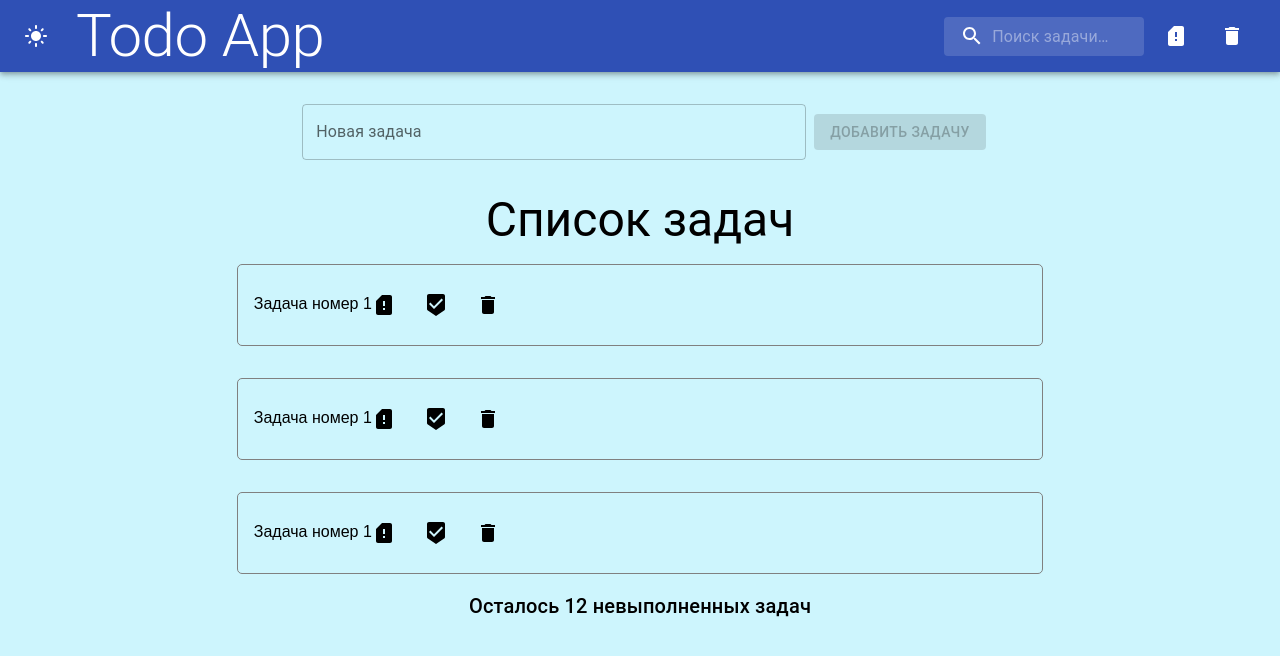
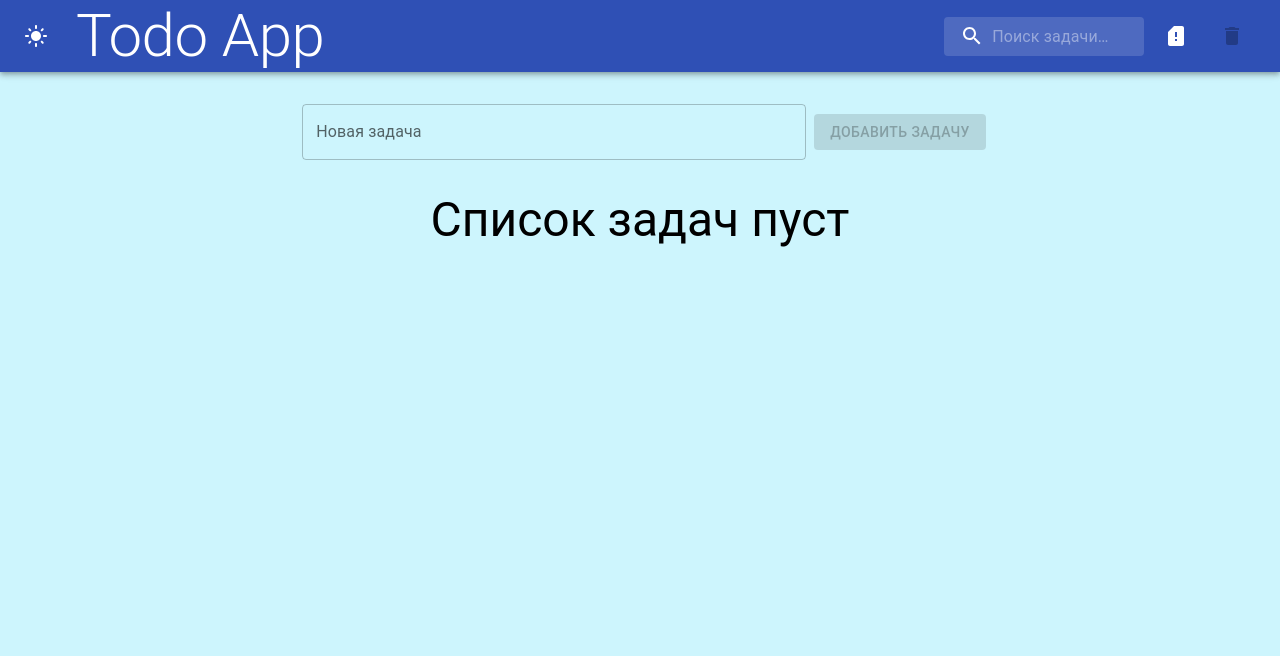
Before and after one commit to IvanovKS/todo-app-project, a React (Create React App) app: page / in a window 1280 px wide. Shown: the top 656 px of the page. Built offline with nearby package versions, Linux system fonts and the light colour scheme.

Commit message:
Add list of todo items

```diff
--- a/src/App.jsx
+++ b/src/App.jsx
@@ -8,13 +8,13 @@ import TodoList from './components/TodoList/TodoList';
 function App() {
   const [allTodo, setAllTodo] = useState([]);
 
-  console.log(allTodo);
+  console.log(allTodo)
 
   const addTodoHandler = (todo) => {
     const newTodo = {
       id: uuidv4(),
       text: todo,
-      isImportant: true,
+      isImportant: false,
       isCompleted: false,
     };
     setAllTodo([...allTodo, newTodo]);
@@ -25,7 +25,7 @@ function App() {
   };
 
   const showImportantTodoHandler = () => {
-    setAllTodo(allTodo.filter((elem) => !elem.isImportant));
+    console.log('123'); //! ИСПРАВИТЬ ВЫВОД ВАЖНЫХ
   };
 
   const importantTodoCount = allTodo.filter((el) => el.isImportant).length;
@@ -33,12 +33,13 @@ function App() {
   return (
     <div className={styles.app}>
       <Header
+        allTodo={allTodo}
         deleteAllTodo={deleteAllTodoHandler}
         showImportantTodo={showImportantTodoHandler}
         importantTodoCount={importantTodoCount}
       />
       <TodoForm addTodo={addTodoHandler} />
-      <TodoList />
+      <TodoList allTodo={allTodo} />
     </div>
   );
 }
--- a/src/components/Header/Header.jsx
+++ b/src/components/Header/Header.jsx
@@ -12,6 +12,7 @@ import LightModeIcon from '@mui/icons-material/LightMode';
 import SdCardAlertIcon from '@mui/icons-material/SdCardAlert';
 import DeleteIcon from '@mui/icons-material/Delete';
 import Badge from '@mui/material/Badge';
+import Tooltip from '@mui/material/Tooltip';
 
 const Search = styled('div')(({ theme }) => ({
   position: 'relative',
@@ -55,12 +56,19 @@ const StyledInputBase = styled(InputBase)(({ theme }) => ({
   },
 }));
 
-function Header({ deleteAllTodo, showImportantTodo, importantTodoCount }) {
+function Header({
+  deleteAllTodo,
+  showImportantTodo,
+  importantTodoCount,
+  allTodo,
+}) {
+
   return (
     <ThemeProvider theme={theme}>
       <Box sx={{ flexGrow: 1 }}>
         <AppBar position="static">
           <Toolbar>
+            <Tooltip title="Смена темы">
               <IconButton
                 size="large"
                 edge="start"
@@ -70,6 +78,7 @@ function Header({ deleteAllTodo, showImportantTodo, importantTodoCount }) {
               >
                 <LightModeIcon />
               </IconButton>
+            </Tooltip>
             <Typography
               variant="h2"
               noWrap
@@ -87,6 +96,7 @@ function Header({ deleteAllTodo, showImportantTodo, importantTodoCount }) {
                 inputProps={{ 'aria-label': 'search' }}
               />
             </Search>
+            <Tooltip title="Срочные задачи">
               <IconButton
                 onClick={showImportantTodo}
                 size="large"
@@ -99,7 +109,10 @@ function Header({ deleteAllTodo, showImportantTodo, importantTodoCount }) {
                   <SdCardAlertIcon />
                 </Badge>
               </IconButton>
+            </Tooltip>
+            <Tooltip title="Удаление всех задач">
               <IconButton
+                disabled={allTodo.length === 0 ? true : false}
                 onClick={deleteAllTodo}
                 size="large"
                 edge="start"
@@ -109,6 +122,7 @@ function Header({ deleteAllTodo, showImportantTodo, importantTodoCount }) {
               >
                 <DeleteIcon />
               </IconButton>
+            </Tooltip>
           </Toolbar>
         </AppBar>
       </Box>
--- a/src/components/TodoItem/TodoItem.jsx
+++ b/src/components/TodoItem/TodoItem.jsx
@@ -6,14 +6,14 @@ import DeleteIcon from '@mui/icons-material/Delete';
 import BeenhereIcon from '@mui/icons-material/Beenhere';
 import { Container } from '@mui/material';
 
-function TodoItem() {
+function TodoItem({todo}) {
   return (
     <Container sx={{ p: 2, display: 'flex', justifyContent: 'center' }}>
       <Box
         component="section"
         sx={{ p: 2, border: '1px solid grey', width: '70%', borderRadius: '5px' }}
       >
-        Задача номер 1
+        {todo.text}
         <IconButton
           size="large"
           edge="start"
--- a/src/components/TodoList/TodoList.jsx
+++ b/src/components/TodoList/TodoList.jsx
@@ -2,18 +2,17 @@ import React from 'react';
 import Typography from '@mui/material/Typography';
 import TodoItem from '../TodoItem/TodoItem';
 
-function TodoList() {
+function TodoList({ allTodo }) {
   return (
     <>
       <Typography variant="h3" align="center">
-        Список задач
+        {allTodo.length === 0
+          ? `Список задач пуст`
+          : `Общее количество задач: ${allTodo.length}`}
       </Typography>
-      <TodoItem />
-      <TodoItem />
-      <TodoItem />
-      <Typography variant="h6" align="center">
-        Осталось 12 невыполненных задач
-      </Typography>
+      {allTodo.map((elem) => (
+        <TodoItem key={elem.id} todo={elem} />
+      ))}
     </>
   );
 }
```
Also changed, not shown: src/components/AlertDeleteAllTodo/AlertDeleteAllTodo.jsx (added, +7 -0 lines), src/components/AlertDeleteAllTodo/AlertDeleteAllTodo.module.css (added). Lines whose indentation alone changed are shown as unchanged.
